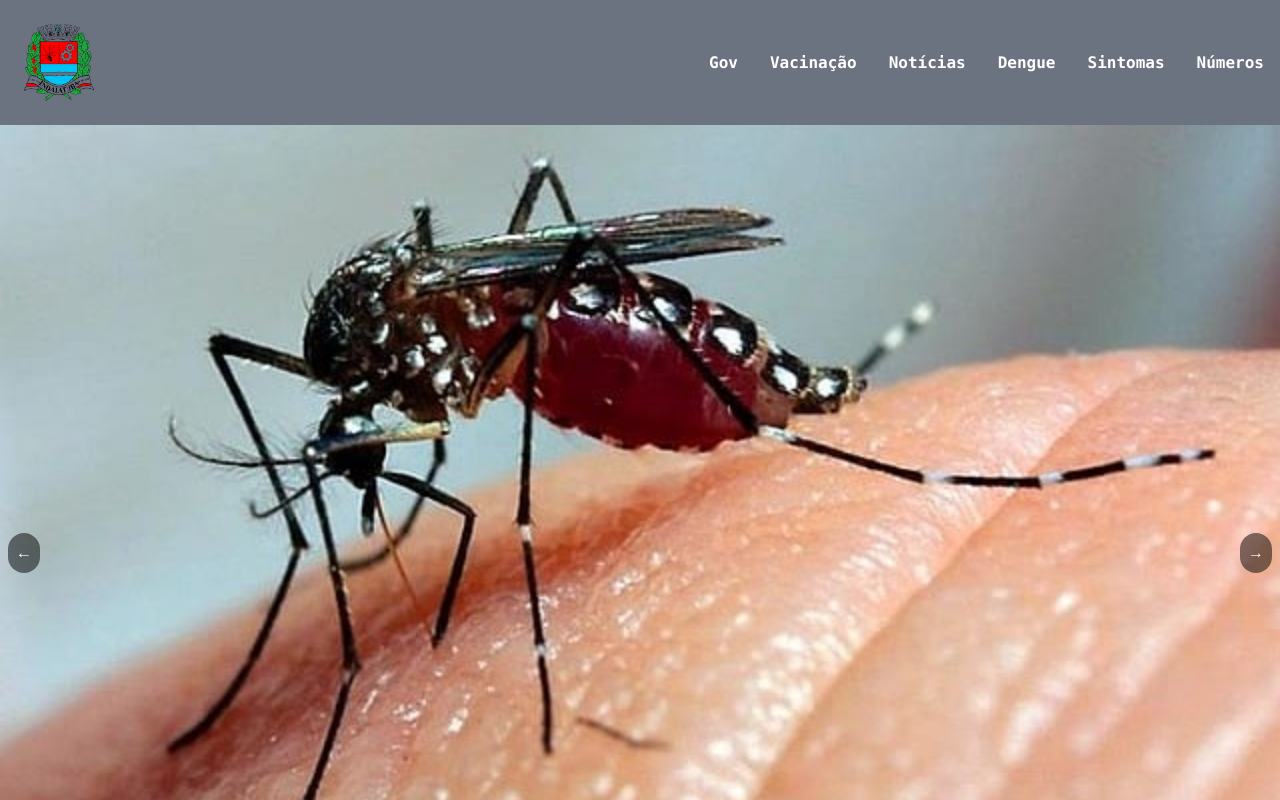
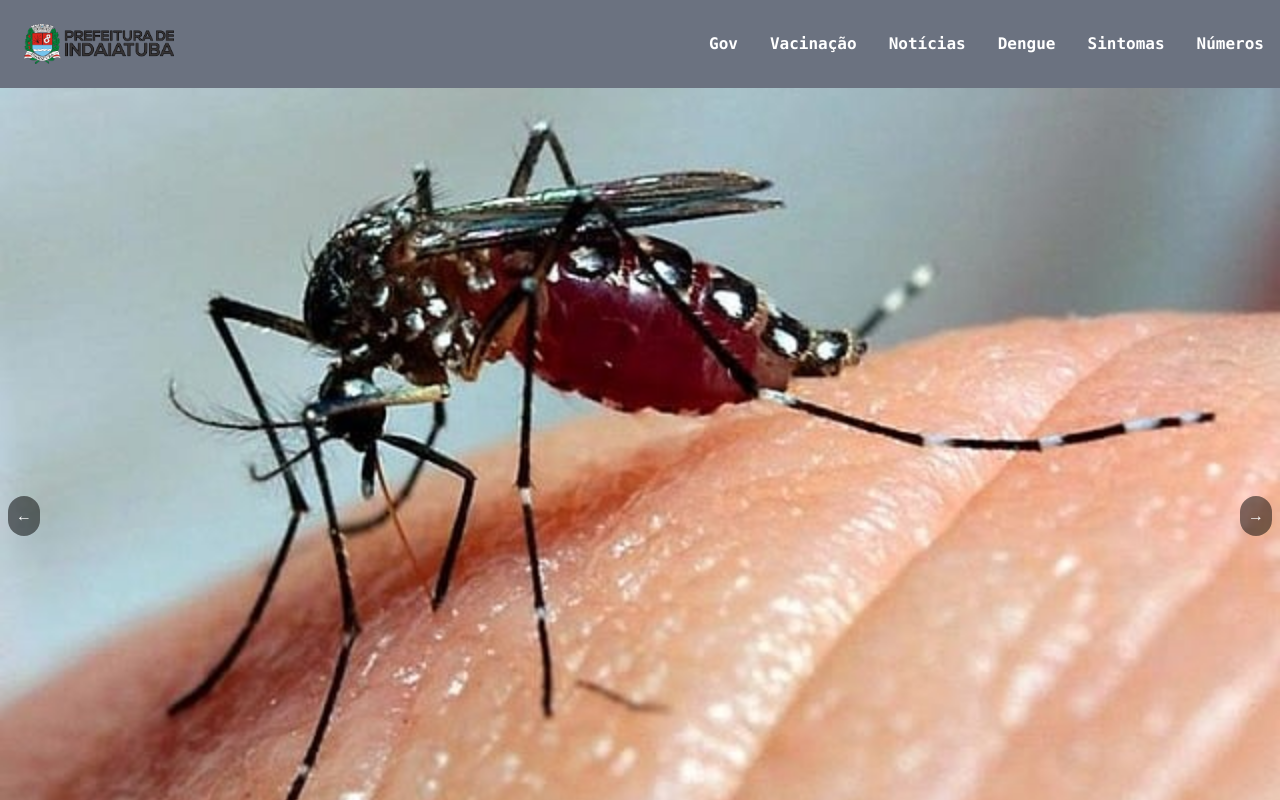
Before and after one commit to bonomo06/FrontPI, a Next.js app: page / in a window 1280 px wide. Shown: the top 800 px of the page. Built offline with nearby package versions, Linux system fonts and the light colour scheme; no server answers.

Commit message:
arrumando imagem no header

```diff
--- a/src/components/header/page.tsx
+++ b/src/components/header/page.tsx
@@ -20,8 +20,8 @@ export default function Header() {
                 className="m-2"
                 src="/assets/prefeituraIMG.png"
                 alt="Logo"
-                width={70}
-                height={70}
+                width={150}
+                height={150}
               />
             </Link>
           </div>
```
Also changed, not shown: public/assets/prefeituraIMG.png.
